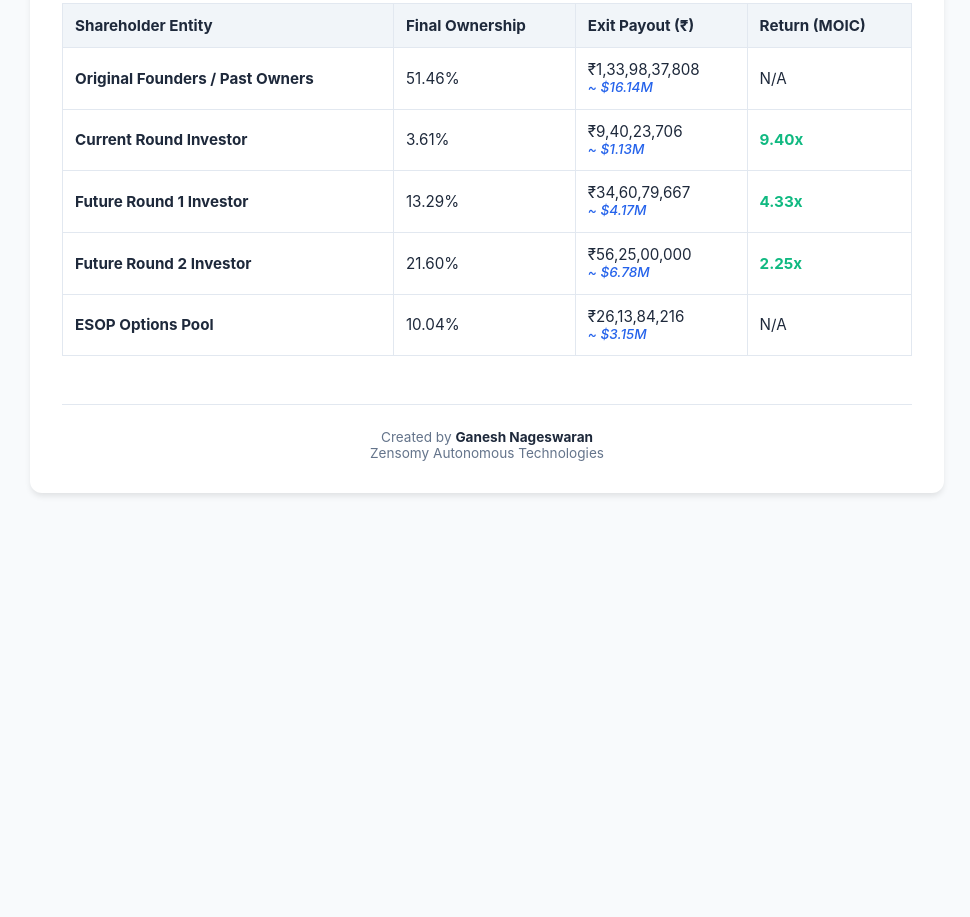
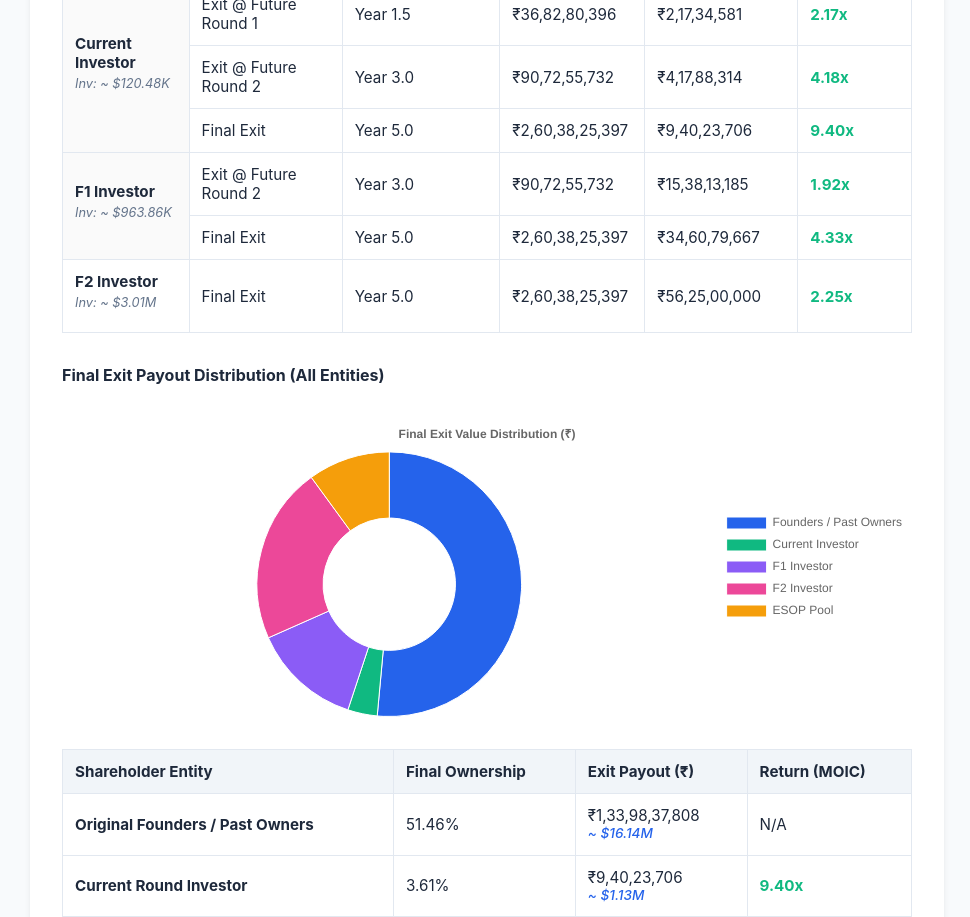
Before and after one commit to ganesh-nageswaran/startup-investment-tool, a plain HTML site: page index.html in a window 1280 px wide. Shown: the part 3372-4289 px from the top of the page, without its empty margins (153-1123 px from the left). Before the commit the page ends 3905 px from the top, so only its background shows below. Drawn offline with nearby package versions, Linux system fonts and the light colour scheme.

Commit message:
add visualisation charts

```diff
--- a/index.html
+++ b/index.html
@@ -4,6 +4,8 @@
     <meta charset="UTF-8">
     <meta name="viewport" content="width=device-width, initial-scale=1.0">
     <title>Pro Startup Valuation & Exit Estimator</title>
+    <!-- Chart.js CDN for visualizations -->
+    <script src="https://cdn.jsdelivr.net/npm/chart.js"></script>
     <style>
         :root {
             --bg-color: #f8fafc;
@@ -13,6 +15,11 @@
             --text-muted: #64748b;
             --border: #e2e8f0;
             --accent: #10b981;
+            --chart-color-1: #2563eb; /* Blue for Founders */
+            --chart-color-2: #10b981; /* Green for Current Inv */
+            --chart-color-3: #f59e0b; /* Amber for ESOP */
+            --chart-color-4: #8b5cf6; /* Purple for F1 Inv */
+            --chart-color-5: #ec4899; /* Pink for F2 Inv */
         }
         body {
             font-family: -apple-system, BlinkMacSystemFont, 'Segoe UI', Roboto, Oxygen, sans-serif;
@@ -67,6 +74,8 @@
         .cap-table th, .cap-table td { border: 1px solid var(--border); padding: 0.75rem; text-align: left; vertical-align: middle; }
         .cap-table th { background-color: #f1f5f9; font-weight: bold; }
         .cap-table td[rowspan] { background-color: #fafafa; }
+
+        .chart-container { position: relative; height: 350px; width: 100%; margin-top: 2rem; margin-bottom: 2rem; }
 
         .author-footer {
             margin-top: 3rem;
@@ -331,6 +340,11 @@
         </div>
     </div>
 
+    <!-- Chart Canvas for Cap Table -->
+    <div class="chart-container">
+        <canvas id="capTableChart"></canvas>
+    </div>
+
     <h4 style="margin-top: 1rem; margin-bottom: 0.25rem;">Cascading Equity Ownership Tracking Table</h4>
     <table class="cap-table" id="dynamicCapTable">
         <thead>
@@ -387,6 +401,12 @@
     </table>
 
     <h4 style="margin-top: 2rem; margin-bottom: 0.25rem;">Final Exit Payout Distribution (All Entities)</h4>
+
+    <!-- Chart Canvas for Exit Distribution -->
+    <div class="chart-container" style="height: 300px;">
+        <canvas id="exitChart"></canvas>
+    </div>
+
     <table class="cap-table" id="exitPayoutTable">
         <thead>
             <tr>
@@ -414,7 +434,6 @@
     const baseFormatter = new Intl.NumberFormat('en-IN', { style: 'currency', currency: 'INR', maximumFractionDigits: 0 });
     const usdFormatter = new Intl.NumberFormat('en-US', { style: 'currency', currency: 'USD', notation: 'compact', maximumFractionDigits: 2 });
 
-    // Dynamic Formatter for Small INR Values (Fixes the "0" display bug)
     function formatINR(value) {
         if (value > 0 && value < 10) {
             return new Intl.NumberFormat('en-IN', { style: 'currency', currency: 'INR', maximumFractionDigits: 2 }).format(value);
@@ -426,10 +445,9 @@
         return "~ " + usdFormatter.format(inrValue / INR_RATE);
     }
 
-    // Dynamic Formatter for Small Share Values
     function formatShares(value) {
         if (value > 0 && value < 1) {
-            return value.toFixed(4); // Show 4 decimal places if they only get a fraction of a share
+            return value.toFixed(4);
         }
         return Math.round(value).toLocaleString('en-IN');
     }
@@ -470,6 +488,10 @@
     let isNextRoundManual = false;
     let isF1Manual = false;
     let isF2Manual = false;
+
+    // Chart.js Variables
+    let capChartInstance = null;
+    let exitChartInstance = null;
 
     function markManualOverride() { isNextRoundManual = true; document.getElementById('resetNextRoundBtn').style.display = 'block'; }
     function resetManualOverride() { isNextRoundManual = false; document.getElementById('resetNextRoundBtn').style.display = 'none'; }
@@ -514,6 +536,81 @@
     function autoFillBenchmark() {
         document.getElementById('baseValuation').value = marketBenchmarks[document.getElementById('sector').value];
         calculate();
+    }
+
+    function drawCapChart(currentData, f1Data, f2Data) {
+        const ctx = document.getElementById('capTableChart').getContext('2d');
+        if (capChartInstance) {
+            capChartInstance.destroy();
+        }
+
+        capChartInstance = new Chart(ctx, {
+            type: 'bar',
+            data: {
+                labels: ['Current Round', 'Future Round 1', 'Future Round 2'],
+                datasets: [
+                    { label: 'Founders / Past Owners', data: [currentData.founder, f1Data.founder, f2Data.founder], backgroundColor: '#2563eb' },
+                    { label: 'Current Investor', data: [currentData.currentInv, f1Data.currentInv, f2Data.currentInv], backgroundColor: '#10b981' },
+                    { label: 'ESOP Pool', data: [0, f1Data.esop, f2Data.esop], backgroundColor: '#f59e0b' },
+                    { label: 'Future Round 1 Investor', data: [0, f1Data.f1Inv, f2Data.f1Inv], backgroundColor: '#8b5cf6' },
+                    { label: 'Future Round 2 Investor', data: [0, 0, f2Data.f2Inv], backgroundColor: '#ec4899' }
+                ]
+            },
+            options: {
+                responsive: true,
+                maintainAspectRatio: false,
+                scales: {
+                    x: { stacked: true },
+                    y: { stacked: true, max: 100, title: { display: true, text: 'Ownership %' } }
+                },
+                plugins: {
+                    tooltip: {
+                        callbacks: {
+                            label: function(context) {
+                                return context.dataset.label + ': ' + context.parsed.y.toFixed(2) + '%';
+                            }
+                        }
+                    },
+                    legend: { position: 'bottom' },
+                    title: { display: true, text: 'Cap Table Ownership Dilution Over Time' }
+                }
+            }
+        });
+    }
+
+    function drawExitChart(founderVal, currentInvVal, f1InvVal, f2InvVal, esopVal) {
+        const ctx = document.getElementById('exitChart').getContext('2d');
+        if (exitChartInstance) {
+            exitChartInstance.destroy();
+        }
+
+        exitChartInstance = new Chart(ctx, {
+            type: 'doughnut',
+            data: {
+                labels: ['Founders / Past Owners', 'Current Investor', 'F1 Investor', 'F2 Investor', 'ESOP Pool'],
+                datasets: [{
+                    data: [founderVal, currentInvVal, f1InvVal, f2InvVal, esopVal],
+                    backgroundColor: ['#2563eb', '#10b981', '#8b5cf6', '#ec4899', '#f59e0b'],
+                    borderWidth: 1
+                }]
+            },
+            options: {
+                responsive: true,
+                maintainAspectRatio: false,
+                plugins: {
+                    legend: { position: 'right' },
+                    tooltip: {
+                        callbacks: {
+                            label: function(context) {
+                                const value = context.raw;
+                                return context.label + ': ' + new Intl.NumberFormat('en-IN', { style: 'currency', currency: 'INR', maximumFractionDigits: 0 }).format(value);
+                            }
+                        }
+                    },
+                    title: { display: true, text: 'Final Exit Value Distribution (₹)' }
+                }
+            }
+        });
     }
 
     function calculate() {
@@ -673,6 +770,13 @@
         let r2NewInvestor1Pct = f2TotalSharesPostMoney > 0 ? (f1NewSharesIssued / f2TotalSharesPostMoney) * 100 : 0;
         let r2NewInvestor2Pct = f2TotalSharesPostMoney > 0 ? (f2NewSharesIssued / f2TotalSharesPostMoney) * 100 : 0;
 
+        // Draw Cap Table Evolution Chart
+        drawCapChart(
+            { founder: currentFounderPct, currentInv: currentInvestorPct },
+            { founder: r1FounderPct, currentInv: r1InvestorPct, esop: r1EsopPct, f1Inv: r1NewInvestorPct },
+            { founder: r2FounderPct, currentInv: r2InvestorPct, esop: r2EsopPct, f1Inv: r2NewInvestor1Pct, f2Inv: r2NewInvestor2Pct }
+        );
+
         // Render Cap Table Data
         const tbody = document.querySelector("#dynamicCapTable tbody");
         tbody.innerHTML = `
@@ -795,6 +899,9 @@
         const founderPayout = exitVal * (r2FounderPct / 100);
         const esopPayout = exitVal * (r2EsopPct / 100);
 
+        // Draw Final Exit Distribution Chart
+        drawExitChart(founderPayout, currFinalPayout, f1InvFinalPayout, f2InvFinalPayout, esopPayout);
+
         const exitTbody = document.querySelector("#exitPayoutTable tbody");
         exitTbody.innerHTML = `
             <tr>
```
